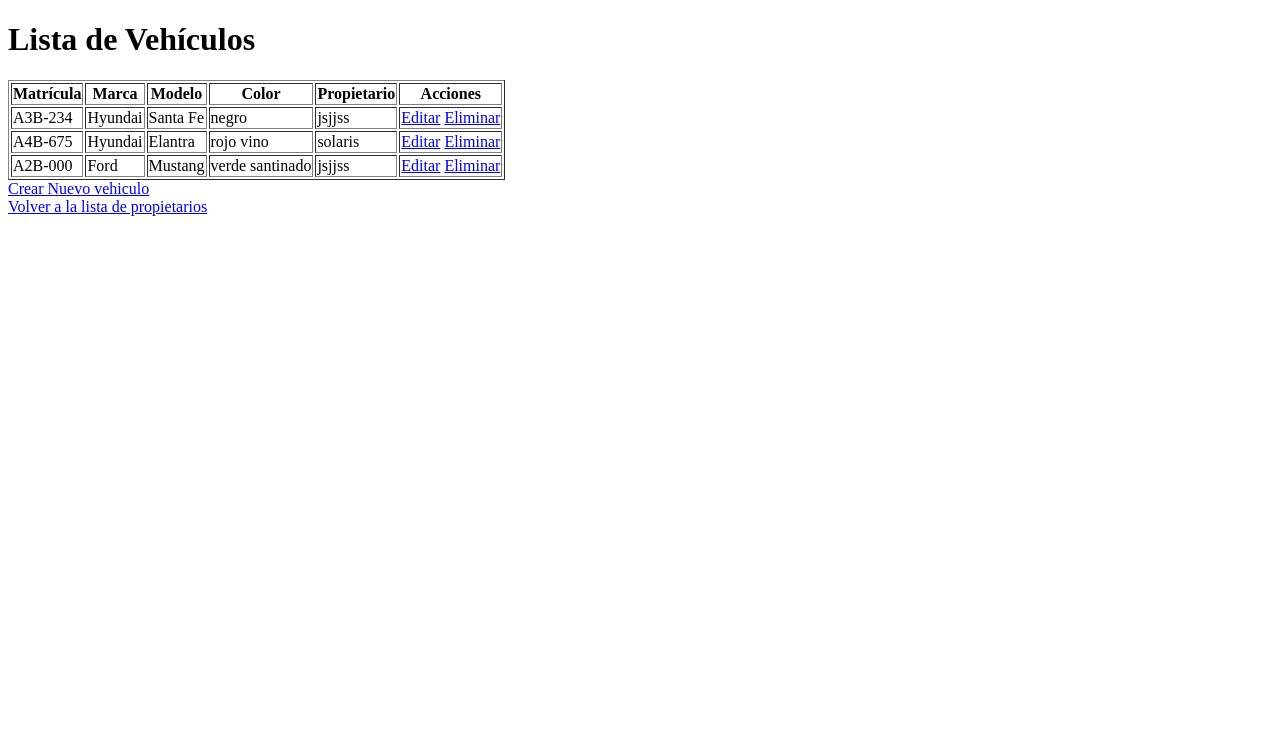
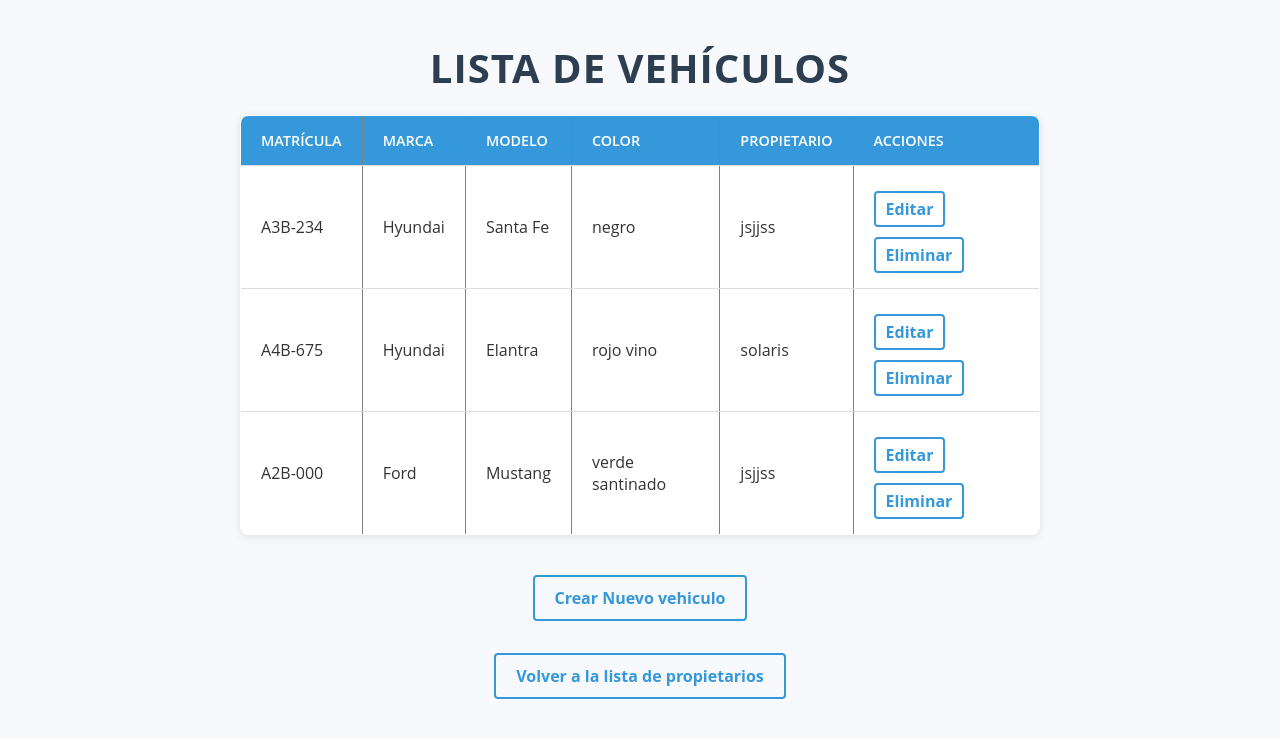
Before and after one commit to Aley-r-t/Django, a Django app: page /encuesta/vehiculos/ in a window 1280 px wide. Shown: the top 738 px of the page. Run offline with Django 4.2, Linux system fonts and the light colour scheme; data comes from the database, SQL or seed files in the repository; both versions use the stored data as it was after the commit.

Commit message:
Final de la tarea Django

```diff
--- /dev/null
+++ b/lab03/encuesta/static/encuesta/css/lista_vehiculos.css
@@ -0,0 +1,98 @@
+/* Reset */
+* {
+    margin: 0;
+    padding: 0;
+    box-sizing: border-box;
+}
+
+body {
+    font-family: 'Open Sans', sans-serif;
+    background-color: #f7f9fc;
+    color: #333;
+    padding: 40px;
+    display: flex;
+    flex-direction: column;
+    align-items: center;
+}
+
+h1 {
+    color: #2c3e50;
+    margin-bottom: 20px;
+    font-size: 2.5em;
+    text-transform: uppercase;
+    letter-spacing: 1px;
+    text-align: center;
+}
+
+table {
+    width: 100%;
+    max-width: 800px;
+    border-collapse: collapse;
+    margin-bottom: 30px;
+    background-color: #ffffff;
+    box-shadow: 0 2px 10px rgba(0, 0, 0, 0.1);
+    border-radius: 8px;
+    overflow: hidden;
+}
+
+thead {
+    background-color: #3498db;
+    color: white;
+}
+
+th, td {
+    padding: 15px 20px;
+    text-align: left;
+    border-bottom: 1px solid #ddd;
+}
+
+th {
+    font-weight: 600;
+    text-transform: uppercase;
+    font-size: 0.9em;
+}
+
+tbody tr:hover {
+    background-color: #f1f1f1;
+}
+
+td a {
+    color: #3498db;
+    text-decoration: none;
+    font-weight: bold;
+    padding: 5px 10px;
+    border-radius: 4px;
+    transition: background-color 0.3s;
+}
+
+td a:hover {
+    background-color: #2980b9;
+    color: white;
+}
+
+a {
+    display: inline-block;
+    margin-top: 10px;
+    color: #3498db;
+    text-decoration: none;
+    font-weight: bold;
+    padding: 10px 20px;
+    border: 2px solid #3498db;
+    border-radius: 4px;
+    transition: background-color 0.3s, color 0.3s;
+}
+
+a:hover {
+    background-color: #3498db;
+    color: white;
+}
+
+@media (max-width: 600px) {
+    table {
+        font-size: 0.9em;
+    }
+
+    th, td {
+        padding: 10px 15px;
+    }
+}
--- a/lab03/encuesta/templates/encuesta/crear_vehiculo.html
+++ b/lab03/encuesta/templates/encuesta/crear_vehiculo.html
@@ -1,8 +1,10 @@
+{% load static %}
 <!DOCTYPE html>
 <html lang="en">
 <head>
     <meta charset="UTF-8">
     <meta name="viewport" content="width=device-width, initial-scale=1.0">
+    <link rel="stylesheet" href="{% static 'encuesta/css/crear_vehiculo.css' %}">
     <title>Crear Vehículo</title>
 </head>
 <body>
--- a/lab03/encuesta/templates/encuesta/lista_vehiculos.html
+++ b/lab03/encuesta/templates/encuesta/lista_vehiculos.html
@@ -1,8 +1,10 @@
+{% load static %}
 <!DOCTYPE html>
 <html lang="en">
 <head>
     <meta charset="UTF-8">
     <meta name="viewport" content="width=device-width, initial-scale=1.0">
+    <link rel="stylesheet" href="{% static 'encuesta/css/lista_vehiculos.css' %}">
     <title>Lista de Vehículos</title>
 </head>
 <body>
--- a/lab03/encuesta/templates/encuesta/vehiculo_delete.html
+++ b/lab03/encuesta/templates/encuesta/vehiculo_delete.html
@@ -0,0 +1,2 @@
+<p>{{ mensaje }}</p>
+<a href="{% url 'encuesta:lista_vehiculos' %}">Volver a vehiculos</a>
--- a/lab03/encuesta/urls.py
+++ b/lab03/encuesta/urls.py
@@ -15,4 +15,7 @@ urlpatterns = [
     path('crear_vehiculo/', views.crear_vehiculo, name='crear_vehiculo'),
     path('editar_vehiculo/<int:vehiculo_id>', views.editar_vehiculo, name='editar_vehiculo'),
     path('eliminar_vehiculo/<int:vehiculo_id>', views.eliminar_vehiculo, name='eliminar_vehiculo'),
+    path('registrar_entrada/', views.registrar_entrada, name='registrar_entrada'),
+    path('registrar_salida/<int:registro_id>/', views.registrar_salida, name='registrar_salida'),
+    path('registros/', views.lista_registros, name='lista_registros'),
 ]
--- a/lab03/encuesta/views.py
+++ b/lab03/encuesta/views.py
@@ -1,6 +1,7 @@
 from django.shortcuts import render,redirect, get_object_or_404
 from .models import Opcion, Pregunta, Vehiculo,Propietario, Registro
 from django.contrib import messages
+from django.utils import timezone
 
 
 # Create your views here.
@@ -103,3 +104,27 @@ def eliminar_vehiculo(request, vehiculo_id):
     vehiculo = get_object_or_404(Vehiculo, pk=vehiculo_id)
     vehiculo.delete()
     return render(request, 'encuesta/vehiculo_delete.html', {'mensaje': 'Vehiculo eliminado correctamente'})
+
+# Aqui ponemos el crud de registros
+def registrar_entrada(request):
+    if request.method == 'POST':
+        vehiculo_id = request.POST['vehiculo']
+        vehiculo = get_object_or_404(Vehiculo, pk=vehiculo_id)
+        Registro.objects.create(vehiculo=vehiculo, fecha_hora_entrada=timezone.now())
+        return redirect('encuesta:lista_registros')
+
+    vehiculos = Vehiculo.objects.all()
+    return render(request, 'encuesta/registrar_entrada.html', {'vehiculos': vehiculos})
+
+def registrar_salida(request, registro_id):
+    registro = get_object_or_404(Registro, pk=registro_id)
+    if request.method == 'POST':
+        registro.fecha_hora_salida = timezone.now()
+        registro.save()
+        return redirect('encuesta:lista_registros')
+
+    return render(request, 'encuesta/registrar_salida.html', {'registro': registro})
+
+def lista_registros(request):
+    registros = Registro.objects.select_related('vehiculo').all()
+    return render(request, 'encuesta/lista_registros.html', {'registros': registros})
--- a/lab03/lab03/settings.py
+++ b/lab03/lab03/settings.py
@@ -118,6 +118,9 @@ USE_TZ = True
 # https://docs.djangoproject.com/en/4.2/howto/static-files/
 
 STATIC_URL = 'static/'
+STATIC_ROOT = BASE_DIR / 'staticfiles'
+STATICFILES_DIRS = [BASE_DIR / "static"]
+
 
 # Default primary key field type
 # https://docs.djangoproject.com/en/4.2/ref/settings/#default-auto-field
```
Also changed, not shown: lab03/encuesta/static/encuesta/css/crear_vehiculo.css (added, +101 -0 lines), lab03/encuesta/static/encuesta/css/estilos.css (added, +70 -0 lines), lab03/encuesta/templates/encuesta/autos.html (+9 -1 lines), lab03/encuesta/templates/encuesta/lista_registros.html (added, +45 -0 lines), lab03/encuesta/templates/encuesta/registrar_entrada.html (added, +26 -0 lines), lab03/encuesta/templates/encuesta/registrar_salida.html (added, +20 -0 lines), lab03/db.sqlite3, lab03/encuesta/templates/encuesta/entradas.html (deleted).
